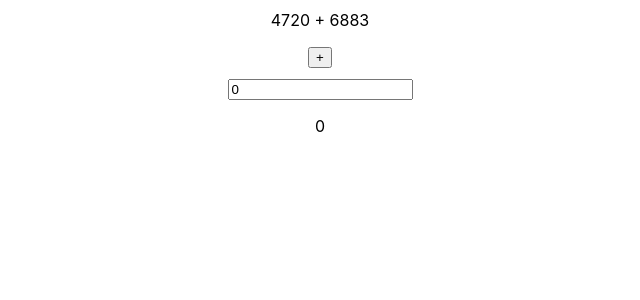
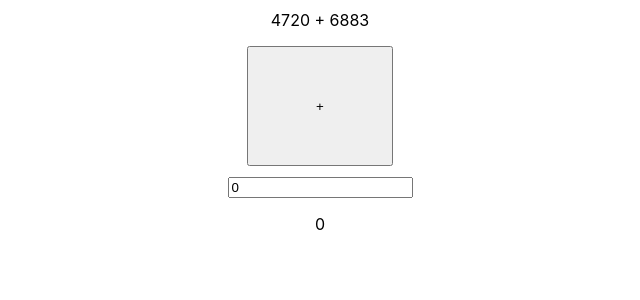
Before and after one commit to tohhiro/math-app, a React (Create React App) app: page / in a window 1280 px wide. Shown: the top 300 px of the page, without its empty margins (320-960 px from the left). Built offline with nearby package versions, Linux system fonts and the light colour scheme.

Commit message:
ボタンのスタイル変更

```diff
--- a/src/App.css
+++ b/src/App.css
@@ -1,4 +1,4 @@
-html{
+html {
   text-align: center;
   vertical-align: middle;
 }
@@ -6,3 +6,8 @@ html{
 p {
   margin-top: 10px;
 }
+
+.answerBtn {
+  width: 146px;
+  height: 120px;
+}
--- a/src/App.js
+++ b/src/App.js
@@ -1,90 +1,77 @@
-import './App.css';
-import {useState, useRef } from 'react'
-
+import "./App.css";
+import { useState, useRef } from "react";
 
 function App() {
-
-
-  const [qq,setQuestion] = useState([
-    {q: Math.floor(Math.random() * 9999)},
-    {q: Math.floor(Math.random() * 9999)}
+  const [qq, setQuestion] = useState([
+    { q: Math.floor(Math.random() * 9999) },
+    { q: Math.floor(Math.random() * 9999) },
   ]);
 
-  const [ans,setAnswer] = useState(
-    {answer:0}
-  );
+  const [ans, setAnswer] = useState({ answer: 0 });
 
-  const [btn,setBtn] = useState(
-    {b:"+"}
-  )
+  const [btn, setBtn] = useState({ b: "+" });
 
-  const [inputAns,setInputAns] = useState(
-    {a:0}
-  )
+  const [inputAns, setInputAns] = useState({ a: 0 });
 
-  const [correctAns,setCorrectAns] = useState(
-    {a:""}
-  )
-
+  const [correctAns, setCorrectAns] = useState({ a: "" });
 
   const calResetBtn = () => {
+    if (btn.b === "+") {
+      plusAnswer();
+      setBtn({ b: "Reset" });
+    } else {
+      resetQuestion();
+      setBtn({ b: "+" });
+      setInputAns({ a: "" });
+      setCorrectAns({ a: "" });
+    }
+  };
 
-    if(btn.b==="+"){
-      plusAnswer();
-      setBtn({b:"Reset"});
-    }else{
-      resetQuestion();
-      setBtn({b:"+"});
-      setInputAns({a:""})
-      setCorrectAns({a:""})
+  const plusAnswer = () => {
+    const ans = qq[0].q + qq[1].q;
+    setAnswer({ answer: ans });
+    let ga = inputAns.a;
+
+    console.log(ans);
+    console.log(ga);
+    //答えを照合
+    if (Number(ans) === Number(ga)) {
+      setCorrectAns({ a: "Correct!" });
+    } else {
+      setCorrectAns({ a: "Wrong" });
     }
-
-  }
-
-  const plusAnswer = () =>{
-    const ans = qq[0].q + qq[1].q;
-     setAnswer({answer:ans})
-    let ga = inputAns.a
-
-    console.log(ans)
-    console.log(ga)
-    //答えを照合
-    if(Number(ans)===Number(ga)){
-      setCorrectAns({a:"Correct!"})
-    }else{
-      setCorrectAns({a:"Wrong"})
-    }
-
-  }
+  };
 
   const resetQuestion = () => {
     setQuestion([
-      {q: Math.floor(Math.random() * 10000)},
-      {q: Math.floor(Math.random() * 10000)}
+      { q: Math.floor(Math.random() * 10000) },
+      { q: Math.floor(Math.random() * 10000) },
     ]);
-    setAnswer({answer:""})
-  }
+    setAnswer({ answer: "" });
+  };
 
   const handleOnChange = (e) => {
     const inputElement = e.target.value;
-  setInputAns({a:inputElement})
-}
-
-
-
-
+    setInputAns({ a: inputElement });
+  };
 
   return (
     <>
-        <p>{qq[0].q} + {qq[1].q}</p>
+      <p>
+        {qq[0].q} + {qq[1].q}
+      </p>
 
-        <button onClick={calResetBtn}>{btn.b}</button>
-        <p> <input type="number" onChange={handleOnChange} value={inputAns.a}/></p>
+      <button onClick={calResetBtn} className="answerBtn">
+        {btn.b}
+      </button>
+      <p>
+        {" "}
+        <input type="number" onChange={handleOnChange} value={inputAns.a} />
+      </p>
       <p>{ans.answer}</p>
       <p>{correctAns.a}</p>
     </>
   );
 }
 
-
 export default App;
```
Lines whose indentation alone changed are shown as unchanged.
